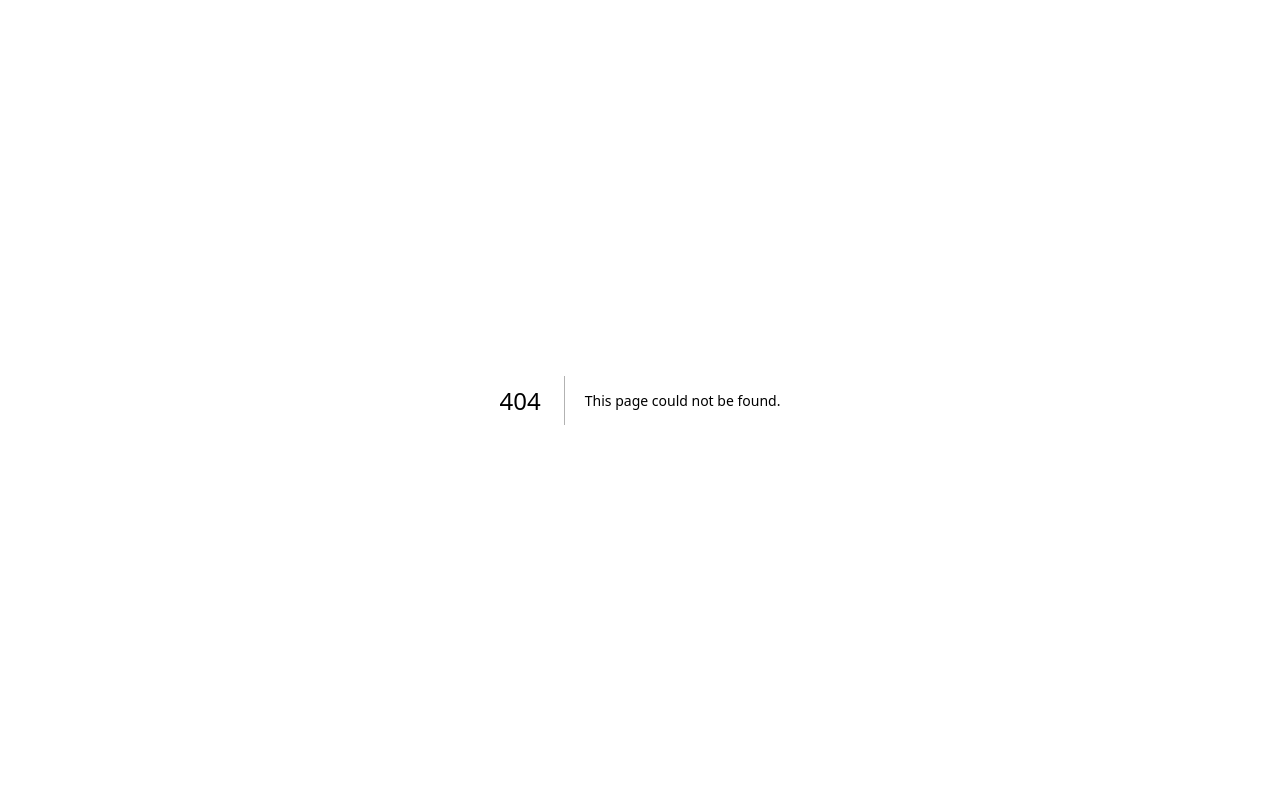
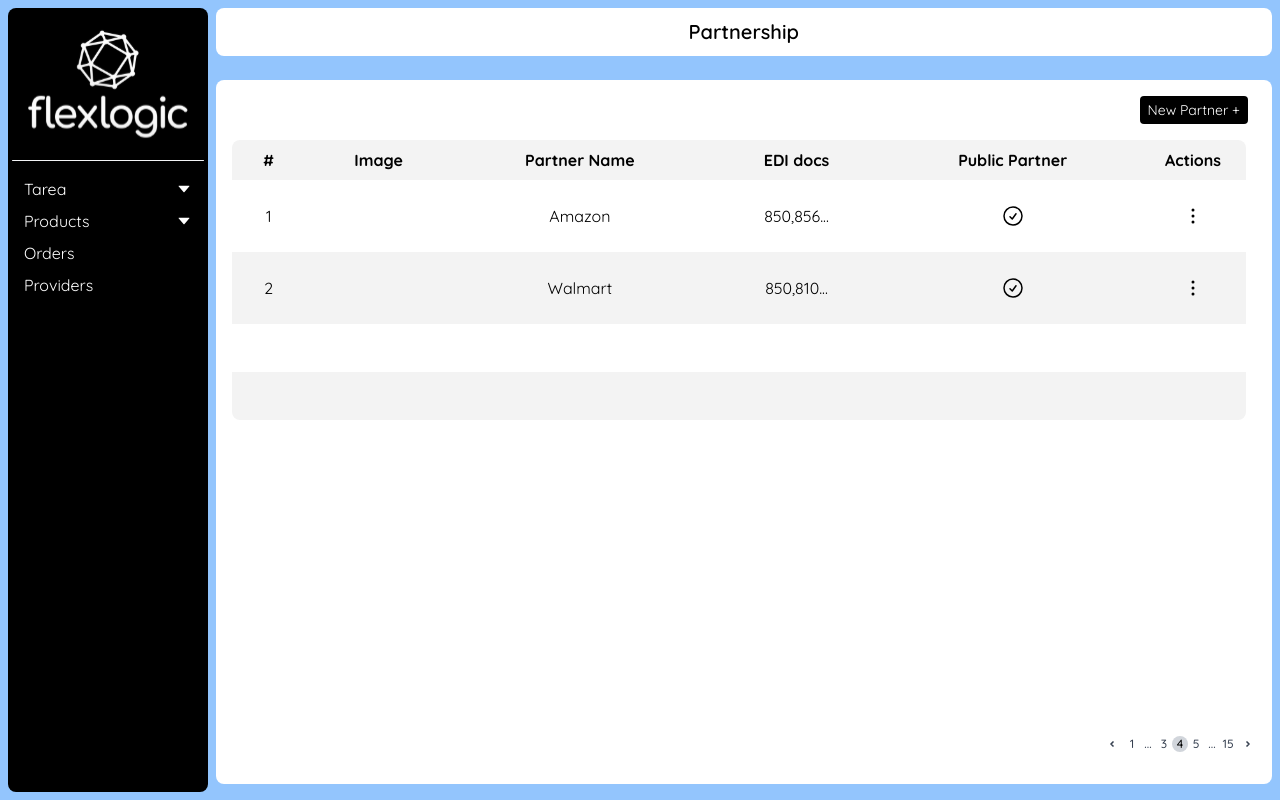
Before and after one commit to Mazomenos/next-sasha, a Next.js app: page /partners in a window 1280 px wide. Before the commit this address had no page. Built offline with nearby package versions, Linux system fonts and the light colour scheme.

Commit message:
PartnersTable

```diff
--- a/package.json
+++ b/package.json
@@ -11,7 +11,7 @@
   "dependencies": {
     "@headlessui/react": "^1.7.19",
     "flowbite-react": "^0.9.0",
-    "next": "14.2.1",
+    "next": "^14.2.1",
     "react": "^18",
     "react-dom": "^18",
     "react-icons": "^5.1.0"
--- /dev/null
+++ b/src/app/(dashboard)/partners/page.tsx
@@ -0,0 +1,10 @@
+'use client'
+
+import NewPartner from "@/components/newPartner";
+
+export default function Home() {
+  return (
+      <NewPartner />
+
+  );
+}
--- a/src/components/SidebarComponent.tsx
+++ b/src/components/SidebarComponent.tsx
@@ -35,8 +35,8 @@
                 children: []
             },
             {
-                name: "B",
-                path: "/new-product",
+                name: "Alexia",
+                path: "/partners",
                 children: []
              },
              {
--- /dev/null
+++ b/src/components/newPartner.tsx
@@ -0,0 +1,115 @@
+export default function NewPartner() {
+
+    return (
+        <div className="overflow-x-auto bg-white mt-4 mr-2 mb-4 flex-grow rounded-lg">
+            <div className="flex flex-col items-end mr-6">
+                <button className="bg-black text-sm text-white py-1 px-2 rounded mt-4  sm:w-auto">
+                    New Partner +
+                </button>
+            </div>
+
+            <table className=" ml-4 mr-6 mt-4 w-[96%] min-w-max">
+                <thead className=" bg-[#F3F3F3] rounded-t-lg ">
+                    <tr >
+                        <th className="rounded-tl-lg">#</th>
+                        <th className=" px-4 py-2">Image</th>
+                        <th className=" px-4 py-2">Partner Name</th>
+                        <th className=" px-4 py-2">EDI docs</th>
+                        <th className=" px-4 py-2">Public Partner</th>
+                        <th className="rounded-tr-lg">Actions</th>
+                    </tr>
+                </thead>
+
+                <tbody className=" bg-white">
+                    <tr className='text-center'>
+                        <td className=" px-4 py-6">1</td>
+                        <td className=" px-4 py-6">
+                        </td>
+                        <td className=" px-4 py-6">Amazon</td>
+                        <td className=" px-4 py-6">850,856...</td>
+                        <td className=" px-4 py-6">
+                            <div className="flex justify-center items-center">
+                                <svg xmlns="http://www.w3.org/2000/svg" fill="none" viewBox="0 0 24 24" stroke-width="1.5" stroke="currentColor" className="w-6 h-6">
+                                    <path stroke-linecap="round" stroke-linejoin="round" d="M9 12.75 11.25 15 15 9.75M21 12a9 9 0 1 1-18 0 9 9 0 0 1 18 0Z" />
+                                </svg>
+                            </div>
+                        </td>
+                        <td className=" px-4 py-6">
+                            <div className="flex justify-center items-center">
+                                <svg xmlns="http://www.w3.org/2000/svg" fill="none" viewBox="0 0 24 24" stroke-width="1.5" stroke="currentColor" className="w-6 h-6">
+                                    <path stroke-linecap="round" stroke-linejoin="round" d="M12 6.75a.75.75 0 1 1 0-1.5.75.75 0 0 1 0 1.5ZM12 12.75a.75.75 0 1 1 0-1.5.75.75 0 0 1 0 1.5ZM12 18.75a.75.75 0 1 1 0-1.5.75.75 0 0 1 0 1.5Z" />
+                                </svg>
+
+                            </div>
+                        </td>
+                    </tr>
+                    <tr className='text-center bg-[#F3F3F3]'>
+                        <td className=" px-4 py-6">2</td>
+                        <td className=" px-4 py-6">
+                        </td>
+                        <td className=" px-4 py-6">Walmart</td>
+                        <td className=" px-4 py-6">850,810...</td>
+                        <td className=" px-4 py-6">
+                            <div className="flex justify-center items-center">
+                                <svg xmlns="http://www.w3.org/2000/svg" fill="none" viewBox="0 0 24 24" stroke-width="1.5" stroke="currentColor" className="w-6 h-6">
+                                    <path stroke-linecap="round" stroke-linejoin="round" d="M9 12.75 11.25 15 15 9.75M21 12a9 9 0 1 1-18 0 9 9 0 0 1 18 0Z" />
+                                </svg>
+                            </div>
+                        </td>
+                        <td className=" px-4 py-6">
+                            <div className="flex justify-center items-center">
+                                <svg xmlns="http://www.w3.org/2000/svg" fill="none" viewBox="0 0 24 24" stroke-width="1.5" stroke="currentColor" className="w-6 h-6">
+                                    <path stroke-linecap="round" stroke-linejoin="round" d="M12 6.75a.75.75 0 1 1 0-1.5.75.75 0 0 1 0 1.5ZM12 12.75a.75.75 0 1 1 0-1.5.75.75 0 0 1 0 1.5ZM12 18.75a.75.75 0 1 1 0-1.5.75.75 0 0 1 0 1.5Z" />
+                                </svg>
+                            </div>
+
+                        </td>
+                    </tr>
+                    <tr>
+                        <td className="rounded-bl-lg"></td>
+                        <td className=" px-4 py-6"></td>
+                        <td className=" px-4 py-6"></td>
+                        <td className=" px-4 py-6"></td>
+                        <td className=" px-4 py-6"></td>
+                        <td className="rounded-br-lg"></td>
+                    </tr>
+                    <tr className='text-center bg-[#F3F3F3]'>
+                        <td className="rounded-bl-lg"></td>
+                        <td className=" px-4 py-6"></td>
+                        <td className=" px-4 py-6"></td>
+                        <td className=" px-4 py-6"></td>
+                        <td className=" px-4 py-6"></td>
+                        <td className="rounded-br-lg"></td>
+                    </tr>
+                </tbody>
+            </table>
+
+            {/*Pagination*/}
+            <div className="flex flex-col items-end my-12 mr-6 absolute bottom-0 right-0">
+                <div className="flex text-gray-700 text-xs">
+                    <div className="h-4 w-4 mr-1 flex justify-center items-center rounded-full cursor-pointer">
+                        <svg xmlns="http://www.w3.org/2000/svg" width="100%" height="100%" fill="none" viewBox="0 0 24 24" stroke="currentColor" stroke-width="5" stroke-linecap="round" stroke-linejoin="round" className="feather feather-chevron-left w-2 h-2">
+                            <polyline points="15 18 9 12 15 6"></polyline>
+                        </svg>
+                    </div>
+                    <div className="flex justify-end h-4 font-medium rounded-full">
+                        <div className="w-4 md:flex justify-center items-center hidden  cursor-pointer leading-5 transition duration-150 ease-in  rounded-full  ">1</div>
+                        <div className="w-4 md:flex justify-center items-center hidden  cursor-pointer leading-5 transition duration-150 ease-in  rounded-full  ">...</div>
+                        <div className="w-4 md:flex justify-center items-center hidden  cursor-pointer leading-5 transition duration-150 ease-in  rounded-full  ">3</div>
+                        <div className="w-4 md:flex justify-center items-center hidden  cursor-pointer leading-5 transition duration-150 ease-in  rounded-full bg-gray-300 text-black ">4</div>
+                        <div className="w-4 md:flex justify-center items-center hidden  cursor-pointer leading-5 transition duration-150 ease-in  rounded-full  ">5</div>
+                        <div className="w-4 md:flex justify-center items-center hidden  cursor-pointer leading-5 transition duration-150 ease-in  rounded-full  ">...</div>
+                        <div className="w-4 md:flex justify-center items-center hidden  cursor-pointer leading-5 transition duration-150 ease-in  rounded-full  ">15</div>
+                        <div className="w-4 h-8 md:hidden flex justify-center items-center cursor-pointer leading-5 transition duration-150 ease-in rounded-full bg-gray-300 text-white">4</div>
+                    </div>
+                    <div className="h-4 w-4 ml-1 flex justify-center items-center rounded-full cursor-pointer">
+                        <svg xmlns="http://www.w3.org/2000/svg" width="100%" height="100%" fill="none" viewBox="0 0 24 24" stroke="currentColor" stroke-width="5" stroke-linecap="round" stroke-linejoin="round" className="feather feather-chevron-right w-2 h-2">
+                            <polyline points="9 18 15 12 9 6"></polyline>
+                        </svg>
+                    </div>
+                </div>
+            </div>
+        </div>
+
+    )
+}
```
Also changed, not shown: 1 other file (tests, documents, lock files or other folders).
